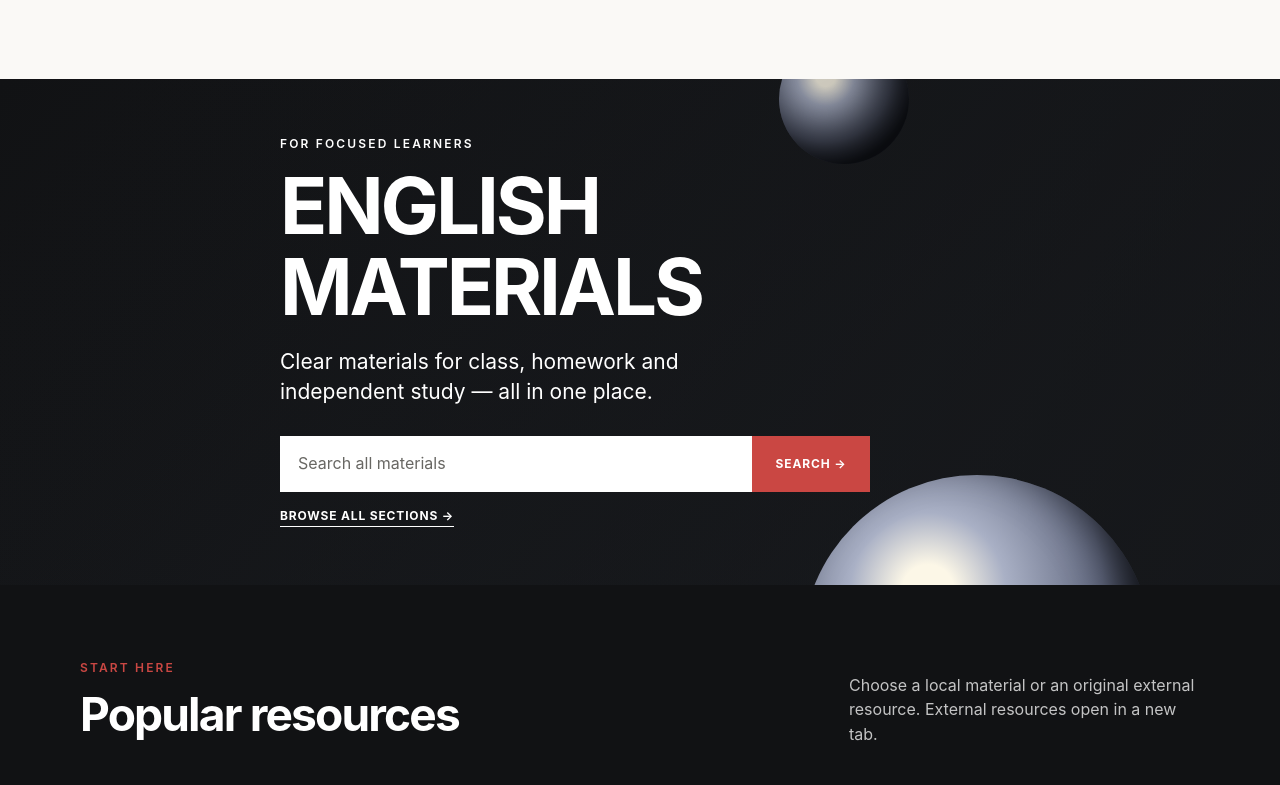
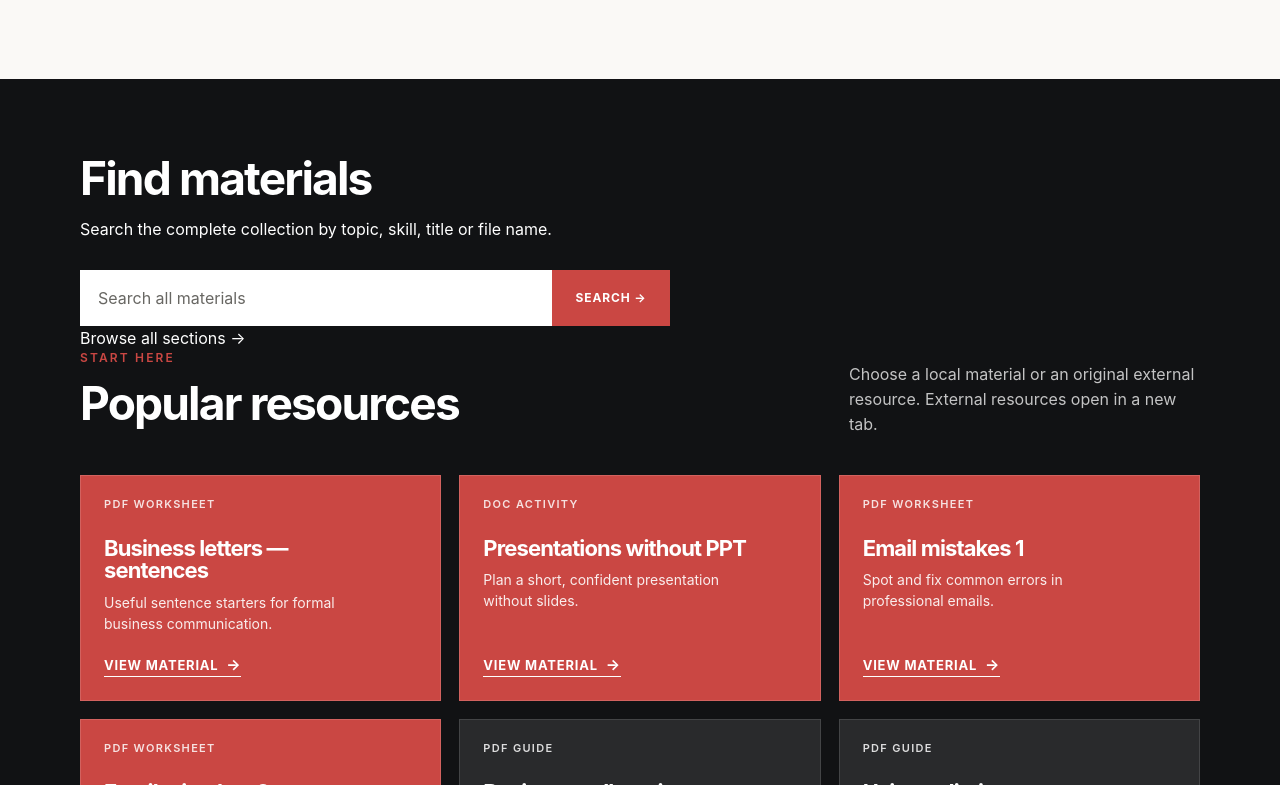
Before and after one commit to tomjohnsonde/english-materials, a plain HTML site: page index.html in a window 1280 px wide. Shown: the part 500-1285 px from the top of the page. Drawn offline with Linux system fonts and the light colour scheme.

Commit message:
Add files via upload

```diff
--- a/index.html
+++ b/index.html
@@ -20,7 +20,7 @@
     <meta name="twitter:title" content="Intermediate English Materials" />
     <meta name="twitter:description" content="Practical English materials for class, homework and independent study." />
     <meta name="twitter:image" content="https://tomjohnsonde.github.io/english-materials/assets/social-card.png" />
-    <link rel="stylesheet" href="assets/styles.css?v=20260918.4" />
+    <link rel="stylesheet" href="assets/styles.css?v=20260918.5" />
     <script src="assets/data.js?v=20260918.1" defer></script>
     <script src="assets/site.js?v=20260918.4" defer></script>
   </head>
@@ -43,20 +43,12 @@
         </div>
       </section>
 
-      <section class="hero hero--space hero--compact hero--materials" aria-labelledby="materials-title">
-        <div class="hero__orbit hero__orbit--one"></div>
-        <div class="hero__orbit hero__orbit--two"></div>
-        <div class="container hero__content hero__content--materials">
-          <p class="eyebrow">For focused learners</p>
-          <h2 id="materials-title">English Materials</h2>
-          <p class="hero__lead">Clear materials for class, homework and independent study — all in one place.</p>
-          <form class="materials-search" action="library.html" role="search"><label class="sr-only" for="materials-search-input">Search all materials</label><input id="materials-search-input" name="q" type="search" placeholder="Search all materials" /><button type="submit">Search <span aria-hidden="true">→</span></button></form>
-          <a class="hero-materials__link" href="library.html#section-directory">Browse all sections <span aria-hidden="true">→</span></a>
-        </div>
-      </section>
-
       <section class="section section--dark" aria-labelledby="featured-title">
         <div class="container">
+          <div class="material-finder" aria-labelledby="material-finder-title">
+            <div class="material-finder__intro"><h2 id="material-finder-title">Find materials</h2><p>Search the complete collection by topic, skill, title or file name.</p></div>
+            <div class="material-finder__actions"><form class="materials-search" action="library.html" role="search"><label class="sr-only" for="materials-search-input">Search all materials</label><input id="materials-search-input" name="q" type="search" placeholder="Search all materials" /><button type="submit">Search <span aria-hidden="true">→</span></button></form><a class="material-finder__link" href="library.html#section-directory">Browse all sections <span aria-hidden="true">→</span></a></div>
+          </div>
           <div class="section-heading section-heading--split">
             <div>
               <p class="eyebrow eyebrow--coral">Start here</p>
```
